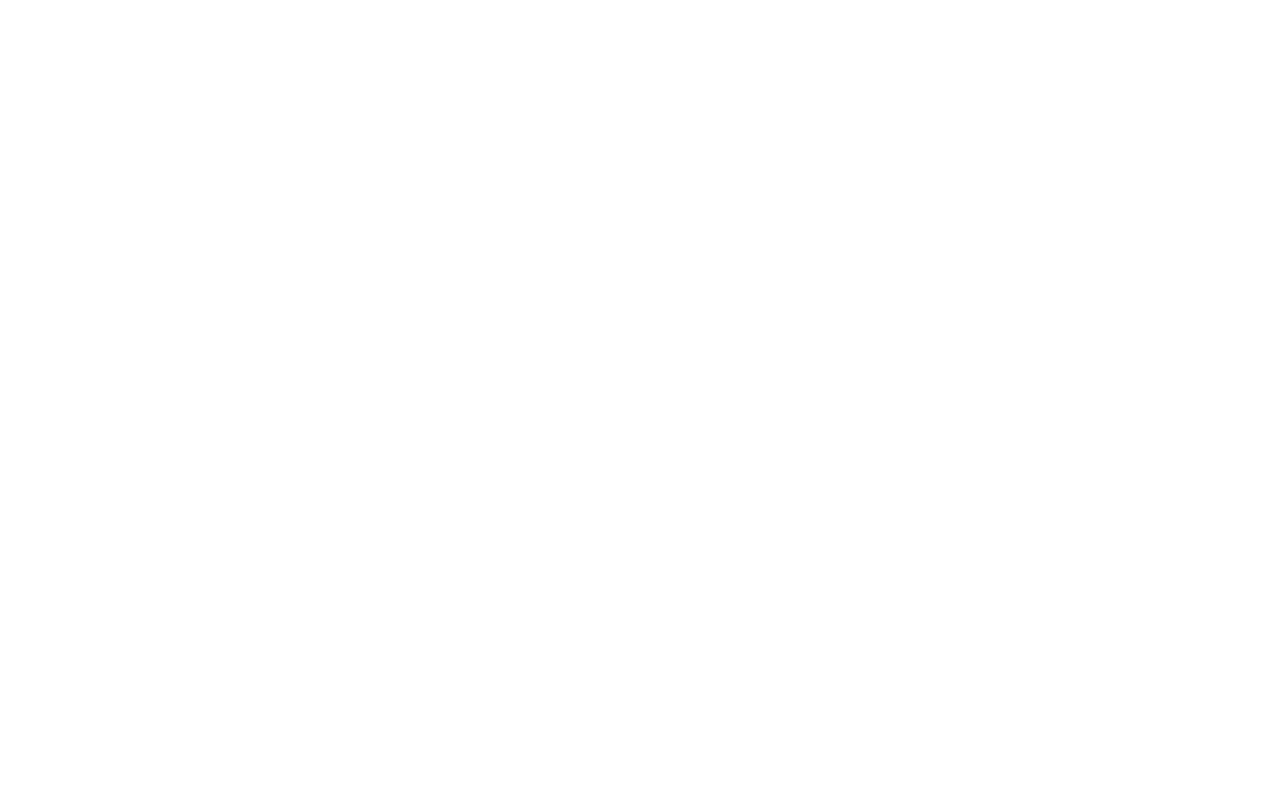
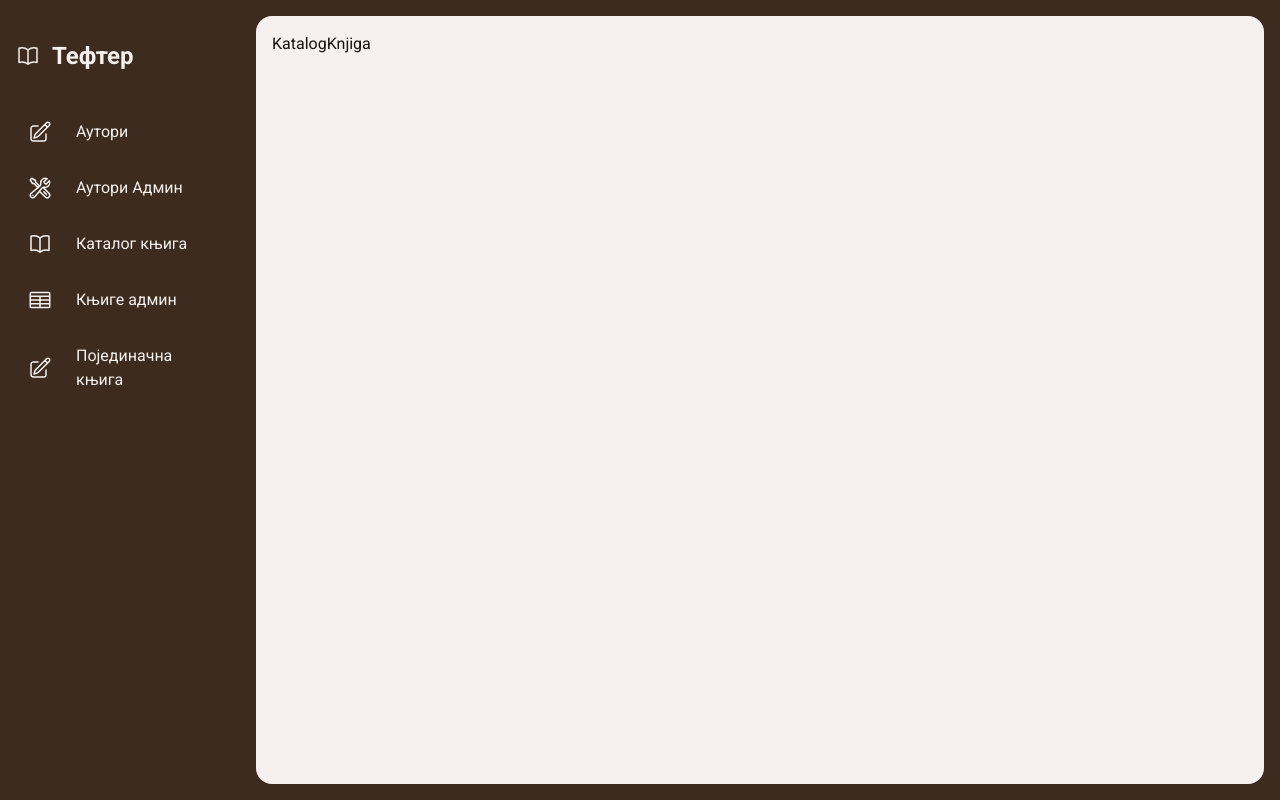
Before and after one commit to andjelija121/web_projekat, a React (Vite) app: page /knjige in a window 1280 px wide. Before the commit this address had no page. Built offline with nearby package versions, Linux system fonts and the light colour scheme.

Commit message:
napravljen fajl katalog knjiga, pojedinacna knjiga i admin knjiga i dodate u sajd bar

```diff
--- a/src/App.jsx
+++ b/src/App.jsx
@@ -2,6 +2,9 @@
 import AppKostur from "./layout/AppKostur"
 import Autori from "./stranice/Autori"
 import AutoriAdmin from "./stranice/AutoriAdmin"
+import KatalogKnjiga from "./stranice/KatalogKnjiga"
+import KnjigaAdmin from "./stranice/KnjigaAdmin"
+import PojedinacnaKnjiga from "./stranice/PojedinacnaKnjiga"
 
 function App() {
 
@@ -12,6 +15,10 @@
               <Route index element={<Navigate to="/autori" replace />}/>
               <Route path='/autori' element={<Autori/>}/>
               <Route path='/autoriAdmin' element={<AutoriAdmin/>}/>
+              <Route index element={<Navigate to="/knjige" replace />}/>
+              <Route path='/knjige' element={<KatalogKnjiga/>}/>
+              <Route path='/knjigaAdmin' element={<KnjigaAdmin/>}/>
+              <Route path='/pojedinacnaKnjiga' element={<PojedinacnaKnjiga/>}/>
           </Route>
         </Routes>
     </BrowserRouter>
--- a/src/komponente/Sidebar.jsx
+++ b/src/komponente/Sidebar.jsx
@@ -12,7 +12,19 @@
   <path strokeLinecap="round" strokeLinejoin="round" d="M11.42 15.17 17.25 21A2.652 2.652 0 0 0 21 17.25l-5.877-5.877M11.42 15.17l2.496-3.03c.317-.384.74-.626 1.208-.766M11.42 15.17l-4.655 5.653a2.548 2.548 0 1 1-3.586-3.586l6.837-5.63m5.108-.233c.55-.164 1.163-.188 1.743-.14a4.5 4.5 0 0 0 4.486-6.336l-3.276 3.277a3.004 3.004 0 0 1-2.25-2.25l3.276-3.276a4.5 4.5 0 0 0-6.336 4.486c.091 1.076-.071 2.264-.904 2.95l-.102.085m-1.745 1.437L5.909 7.5H4.5L2.25 3.75l1.5-1.5L7.5 4.5v1.409l4.26 4.26m-1.745 1.437 1.745-1.437m6.615 8.206L15.75 15.75M4.867 19.125h.008v.008h-.008v-.008Z" />
 </svg>
  ,
-  }]
+  },{
+    do:'/knjige',labela:"Каталог књига",ikona:<svg xmlns="http://www.w3.org/2000/svg" fill="none" viewBox="0 0 24 24" strokeWidth={1.5} stroke="currentColor" className="size-6">
+  <path strokeLinecap="round" strokeLinejoin="round" d="M12 6.042A8.967 8.967 0 0 0 6 3.75c-1.052 0-2.062.18-3 .512v14.25A8.987 8.987 0 0 1 6 18c2.305 0 4.408.867 6 2.292m0-14.25a8.966 8.966 0 0 1 6-2.292c1.052 0 2.062.18 3 .512v14.25A8.987 8.987 0 0 0 18 18a8.967 8.967 0 0 0-6 2.292m0-14.25v14.25" />
+</svg>
+},{
+    do:'/knjigaAdmin',labela:"Књиге aдмин",ikona:<svg xmlns="http://www.w3.org/2000/svg" fill="none" viewBox="0 0 24 24" strokeWidth={1.5} stroke="currentColor" className="size-6">
+  <path strokeLinecap="round" strokeLinejoin="round" d="M3.375 19.5h17.25m-17.25 0a1.125 1.125 0 0 1-1.125-1.125M3.375 19.5h7.5c.621 0 1.125-.504 1.125-1.125m-9.75 0V5.625m0 12.75v-1.5c0-.621.504-1.125 1.125-1.125m18.375 2.625V5.625m0 12.75c0 .621-.504 1.125-1.125 1.125m1.125-1.125v-1.5c0-.621-.504-1.125-1.125-1.125m0 3.75h-7.5A1.125 1.125 0 0 1 12 18.375m9.75-12.75c0-.621-.504-1.125-1.125-1.125H3.375c-.621 0-1.125.504-1.125 1.125m19.5 0v1.5c0 .621-.504 1.125-1.125 1.125M2.25 5.625v1.5c0 .621.504 1.125 1.125 1.125m0 0h17.25m-17.25 0h7.5c.621 0 1.125.504 1.125 1.125M3.375 8.25c-.621 0-1.125.504-1.125 1.125v1.5c0 .621.504 1.125 1.125 1.125m17.25-3.75h-7.5c-.621 0-1.125.504-1.125 1.125m8.625-1.125c.621 0 1.125.504 1.125 1.125v1.5c0 .621-.504 1.125-1.125 1.125m-17.25 0h7.5m-7.5 0c-.621 0-1.125.504-1.125 1.125v1.5c0 .621.504 1.125 1.125 1.125M12 10.875v-1.5m0 1.5c0 .621-.504 1.125-1.125 1.125M12 10.875c0 .621.504 1.125 1.125 1.125m-2.25 0c.621 0 1.125.504 1.125 1.125M13.125 12h7.5m-7.5 0c-.621 0-1.125.504-1.125 1.125M20.625 12c.621 0 1.125.504 1.125 1.125v1.5c0 .621-.504 1.125-1.125 1.125m-17.25 0h7.5M12 14.625v-1.5m0 1.5c0 .621-.504 1.125-1.125 1.125M12 14.625c0 .621.504 1.125 1.125 1.125m-2.25 0c.621 0 1.125.504 1.125 1.125m0 1.5v-1.5m0 0c0-.621.504-1.125 1.125-1.125m0 0h7.5" />
+</svg>
+},{
+  do:'/pojedinacnaKnjiga',labela:"Појединaчна књига",ikona:<svg xmlns="http://www.w3.org/2000/svg" fill="none" viewBox="0 0 24 24" strokeWidth={1.5} stroke="currentColor" className="size-6">
+  <path strokeLinecap="round" strokeLinejoin="round" d="m16.862 4.487 1.687-1.688a1.875 1.875 0 1 1 2.652 2.652L10.582 16.07a4.5 4.5 0 0 1-1.897 1.13L6 18l.8-2.685a4.5 4.5 0 0 1 1.13-1.897l8.932-8.931Zm0 0L19.5 7.125M18 14v4.75A2.25 2.25 0 0 1 15.75 21H5.25A2.25 2.25 0 0 1 3 18.75V8.25A2.25 2.25 0 0 1 5.25 6H10" />
+</svg>
+}]
 
   return (
     <div className='w-60 h-screen text-dark-coffee-50 flex flex-col px-4 py-10 '>
--- /dev/null
+++ b/src/stranice/KatalogKnjiga.jsx
@@ -0,0 +1,9 @@
+import React from 'react'
+
+function KatalogKnjiga() {
+  return (
+    <div>KatalogKnjiga</div>
+  )
+}
+
+export default KatalogKnjiga
--- /dev/null
+++ b/src/stranice/KnjigaAdmin.jsx
@@ -0,0 +1,9 @@
+import React from 'react'
+
+function KnjigaAdmin() {
+  return (
+    <div>KnjigaAdmin</div>
+  )
+}
+
+export default KnjigaAdmin
--- /dev/null
+++ b/src/stranice/PojedinacnaKnjiga.jsx
@@ -0,0 +1,9 @@
+import React from 'react'
+
+function PojedinacnaKnjiga() {
+  return (
+    <div>PojedinacnaKnjiga</div>
+  )
+}
+
+export default PojedinacnaKnjiga
```
